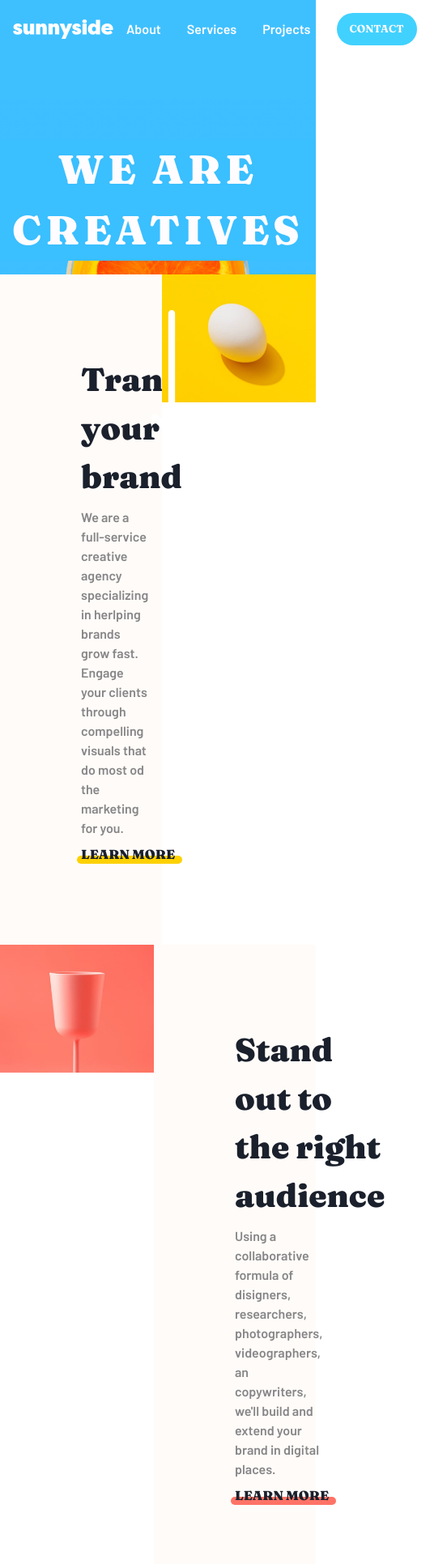
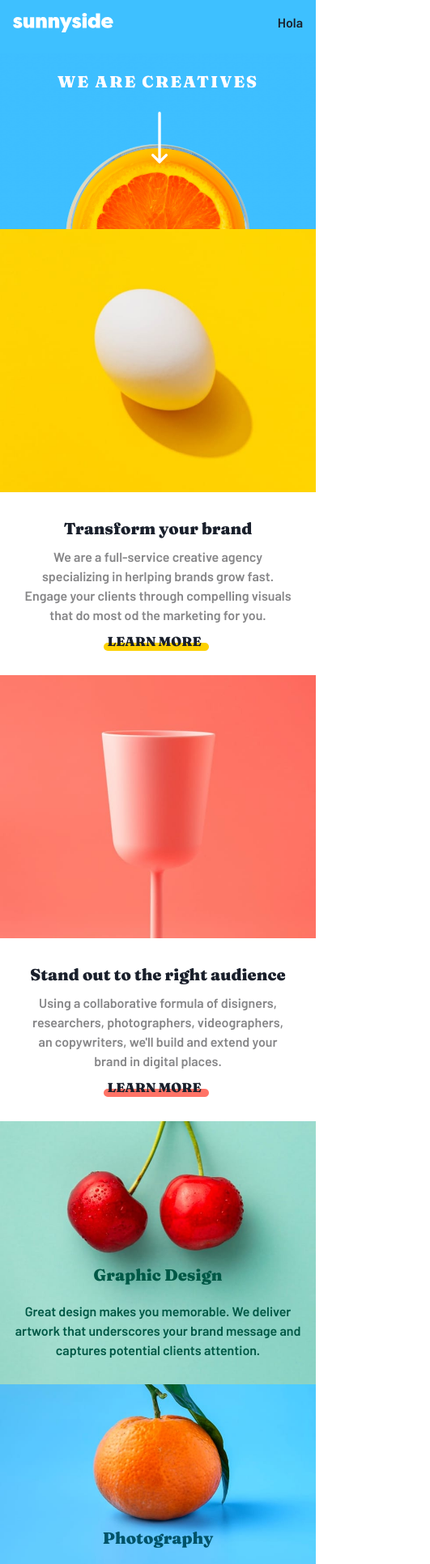
Before and after one commit to Tomashanahan/sunnyside, a React (Create React App) app: page / in a window 390 px wide. Shown: the top 1932 px of the page at 81% size, 531 px wide, since content can reach past the window. Built offline with nearby package versions, Linux system fonts and the light colour scheme.

Commit message:
responsive design

```diff
--- a/src/Components/Banner/Banner.jsx
+++ b/src/Components/Banner/Banner.jsx
@@ -1,6 +1,6 @@
 import React from "react";
 import naranja from "../../sunnyside-agency-landing-page-main/images/desktop/image-header.jpg";
-import { Box, Flex, Text } from "@chakra-ui/react";
+import { Box, Flex, Image, Text } from "@chakra-ui/react";
 import flecha from "../../sunnyside-agency-landing-page-main/images/icon-arrow-down.svg";
 
 function Banner() {
@@ -10,22 +10,27 @@ function Banner() {
 				fontFamily={"'Fraunces', serif"}
 				fontWeight={"extrabold"}
 				letterSpacing={"widest"}
-				fontSize="50px"
+				fontSize={["20px", "40px", "50px"]}
 				color={"#FFFCFF"}
-				bg="#3ABFFF"
 				position={"relative"}
-				top="150px"
-				zIndex={2}
+				top={["40px", "40px", "100px"]}
+				my={["40px", "0", "0"]}
+				zIndex={6}
 			>
 				WE ARE CREATIVES
 			</Text>
 
-			<Box position={"absolute"} zIndex={10} left={"48%"} top={"10%"}>
-				<img src={flecha} alt={"svg"} width="50px" />
+			<Box
+				position={"absolute"}
+				zIndex={10}
+				left={"48%"}
+				top={["3.7%", "5%","8%"]}
+			>
+				<Image src={flecha} alt={"svg"} w={["20px", "30px","50px"]} />
 			</Box>
 
-			<Flex position={"relative"} zIndex={1} mt={"-50px"} justify='center'>
-				<img src={naranja} alt="Banner" />
+			<Flex position={"relative"} zIndex={1} mt={"-50px"} justify="center">
+				<Image src={naranja} alt="Banner" />
 			</Flex>
 		</Box>
 	);
--- a/src/Components/Main/Main.jsx
+++ b/src/Components/Main/Main.jsx
@@ -37,20 +37,37 @@ let data_2 = [
 
 function Main() {
 	return (
-		<Box /* mt="750px" */>
+		<Box>
 			{data.map((elem, i) => {
 				return (
-					<Flex key={i} flexDirection={i % 2 !== 0 && "row-reverse"}>
-						<Stack bg='#FFFBF8' w={"50%"} p="100px" align={"flex-start"} justify="center">
+					<Flex
+						key={i}
+						flexDirection={[
+							"column-reverse",
+							"column-reverse",
+							i % 2 !== 0 ? "row-reverse" : "row",
+						]}
+					>
+						<Stack
+							bg="#FFFFFF"
+							w={["100%", "100%", "50%"]}
+							p={["30px", "80px", "100px"]}
+							align={["center", "center", "flex-start"]}
+							justify="center"
+						>
 							<Text
 								fontFamily={"'Fraunces', serif"}
 								fontWeight={"extrabold"}
-								fontSize="40px"
-								textAlign="left"
+								fontSize={["20px", "30px", "40px"]}
+								textAlign={["center", "center", "left"]}
 							>
 								{elem.title}
 							</Text>
-							<Text color="#868688" fontWeight={"hairline"} textAlign="left">
+							<Text
+								color="#868688"
+								fontWeight={"hairline"}
+								textAlign={["center", "center", "left"]}
+							>
 								{elem.paragraph}
 							</Text>
 							<Box>
@@ -71,31 +88,37 @@ function Main() {
 								/>
 							</Box>
 						</Stack>
-						<Box w={"50%"}>
-							<Image src={elem.img} alt="Foto" />
+						<Box w={["100%", "100%", "50%"]}>
+							<Image src={elem.img} alt="Foto" w={["100%", "100%", "100%"]} />
 						</Box>
 					</Flex>
 				);
 			})}
-			<Flex>
+			<Flex flexDirection={["column", "column", "row"]}>
 				{data_2.map((elem, i) => {
 					return (
-						<Box key={i} w="50%">
+						<Box
+							key={i}
+							w={["100%", "100%", "50%"]}
+							bg={[i === 0 ? "#9DDACB" : "none", "none"]}
+							h={["325px", "520px", ""]}
+						>
 							<Image src={elem.img} alt="Foto" />
 							<Stack
 								position={"relative"}
-								top="-300px"
-								p="100px"
+								top={["-200px", "-300px", "-300px"]}
+								p={["10px", "80px", "100px"]}
 								align={"center"}
 								justify="center"
 							>
 								<Text
 									fontFamily={"'Fraunces', serif"}
 									fontWeight={"extrabold"}
-									fontSize="40px"
+									fontSize={["20px", "30px", "40px"]}
 									textAlign="center"
+									mb={["10px", "20px", "20px"]}
+									mt={["40px", "0", "0"]}
 									color={i === 0 ? "#005846" : "#005369"}
-									mb="20px"
 								>
 									{elem.title}
 								</Text>
--- a/src/Components/Navbar/Navbar.jsx
+++ b/src/Components/Navbar/Navbar.jsx
@@ -1,11 +1,27 @@
+import { useState } from "react";
 import { Box, Button, Flex, Link } from "@chakra-ui/react";
 import React from "react";
 import logo from "../../sunnyside-agency-landing-page-main/images/logo.svg";
 
 function Navbar() {
+	const [_width, set_width] = useState(window.frames.innerWidth);
+	window.addEventListener("resize", () => {
+		set_width(window.frames.innerWidth);
+	});
+	console.log(_width);
 	return (
-		<Flex bg="#3EC0FF" justify={"space-between"} align="center" p={4}>
+		<Flex
+			bg="#3EC0FF"
+			justify={"space-between"}
+			align="center"
+			p={4}
+			position="relative"
+			zIndex={5}
+		>
 			<img src={logo} alt="Logo" />
+			{_width <= 414 ? (
+				<p>Hola</p>
+			) : (
 				<Flex justify={"space-around"} align="center">
 					<Link mx={4} color={"#FFFCFF"}>
 						About
@@ -25,14 +41,13 @@ function Navbar() {
 								bg="#41D1FF"
 								borderRadius="3xl"
 								_hover={{ bg: "#41D1FF", textTransform: "none" }}
-							position='relative'
-							zIndex={5}
 							>
 								CONTACT
 							</Button>
 						</Box>
 					</Link>
 				</Flex>
+			)}
 		</Flex>
 	);
 }
--- a/src/Components/Testimonials/Testimonials.jsx
+++ b/src/Components/Testimonials/Testimonials.jsx
@@ -27,10 +27,10 @@ const testimonials = [
 
 function Testimonials() {
 	return (
-		<Box mt={"-240px"} mb="50px">
+		<Box mt={["40px", "100px", "120px"]} mb="50px">
 			<Text
 				color="#A9AAAB"
-				fontSize="30px"
+				fontSize={["18px", "20px", "30px"]}
 				letterSpacing={"widest"}
 				fontFamily={"'Fraunces', serif"}
 				fontWeight={"extrabold"}
@@ -38,22 +38,24 @@ function Testimonials() {
 				CLIENT TESTIMONIALS
 			</Text>
 			<Flex
+				direction={["column", "column", "row"]}
 				justify={"space-around"}
 				align="center"
-				w="80%"
+				w={["100%", "100%", "100%", "80%"]}
 				m={"auto"}
 				my="100px"
 			>
 				{testimonials.map((elem, i) => {
 					return (
-						<Box key={i} textAlign="center" w="30%">
-							<Flex justify={"center"}>
+						<Box key={i} textAlign="center" w={["80%", "80%", "80%", "30%"]}>
+							<Flex className="flex-testimonials" justify={"center"}>
 								<Image
 									src={elem.img}
 									alt="Perfil"
 									borderRadius={"full"}
 									w="100px"
 									justifySelf={"center"}
+									mt={[i !== 0 && "80px", "80px", "0"]}
 								/>
 							</Flex>
 							<Text mt="30px" color={"#606068"}>
```
Lines whose indentation alone changed are shown as unchanged.
